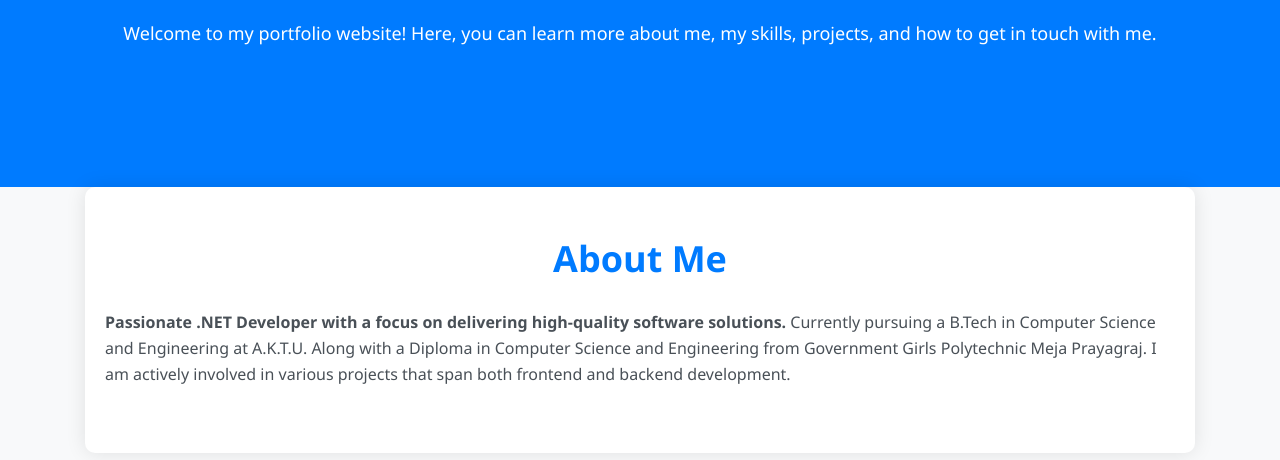
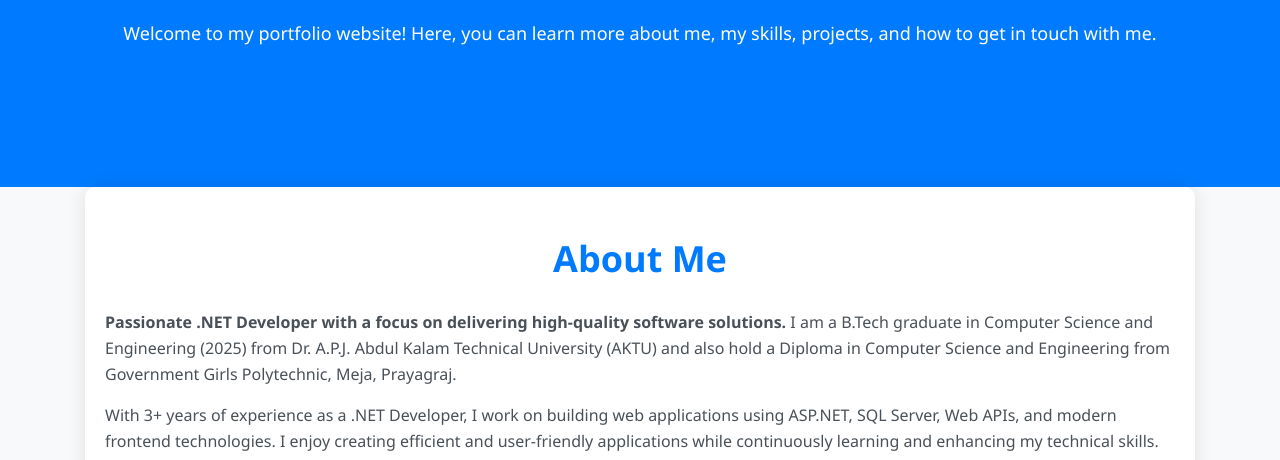
Before and after one commit to poojaakhyamishra/poojaakhyamishra.github.io, a plain HTML site: page index.html in a window 1280 px wide. Shown: the part 492-952 px from the top of the page. Drawn offline with nearby package versions, Linux system fonts and the light colour scheme.

Commit message:
Revise 'About Me' section for clarity and detail
Updated the 'About Me' section to reflect educational background and experience.

```diff
--- a/index.html
+++ b/index.html
@@ -436,8 +436,15 @@
         <div id="about" class="section">
             <h2 class="section-heading">About Me</h2>
             <div class="section-content">
-                <p><strong>Passionate .NET Developer with a focus on delivering high-quality software solutions.</strong> Currently pursuing a B.Tech in Computer Science and Engineering at A.K.T.U. Along with a Diploma in Computer Science and Engineering from Government Girls Polytechnic Meja Prayagraj. I am actively involved in various projects that span both frontend and backend development.</p>
-            </div>
+    <p>
+        <strong>Passionate .NET Developer with a focus on delivering high-quality software solutions.</strong>
+        I am a B.Tech graduate in Computer Science and Engineering (2025) from Dr. A.P.J. Abdul Kalam Technical University (AKTU) and also hold a Diploma in Computer Science and Engineering from Government Girls Polytechnic, Meja, Prayagraj.
+    </p>
+
+    <p>
+        With 3+ years of experience as a .NET Developer, I work on building web applications using ASP.NET, SQL Server, Web APIs, and modern frontend technologies. I enjoy creating efficient and user-friendly applications while continuously learning and enhancing my technical skills.
+    </p>
+</div>
         </div>
 
         <div id="skills" class="section">
```
